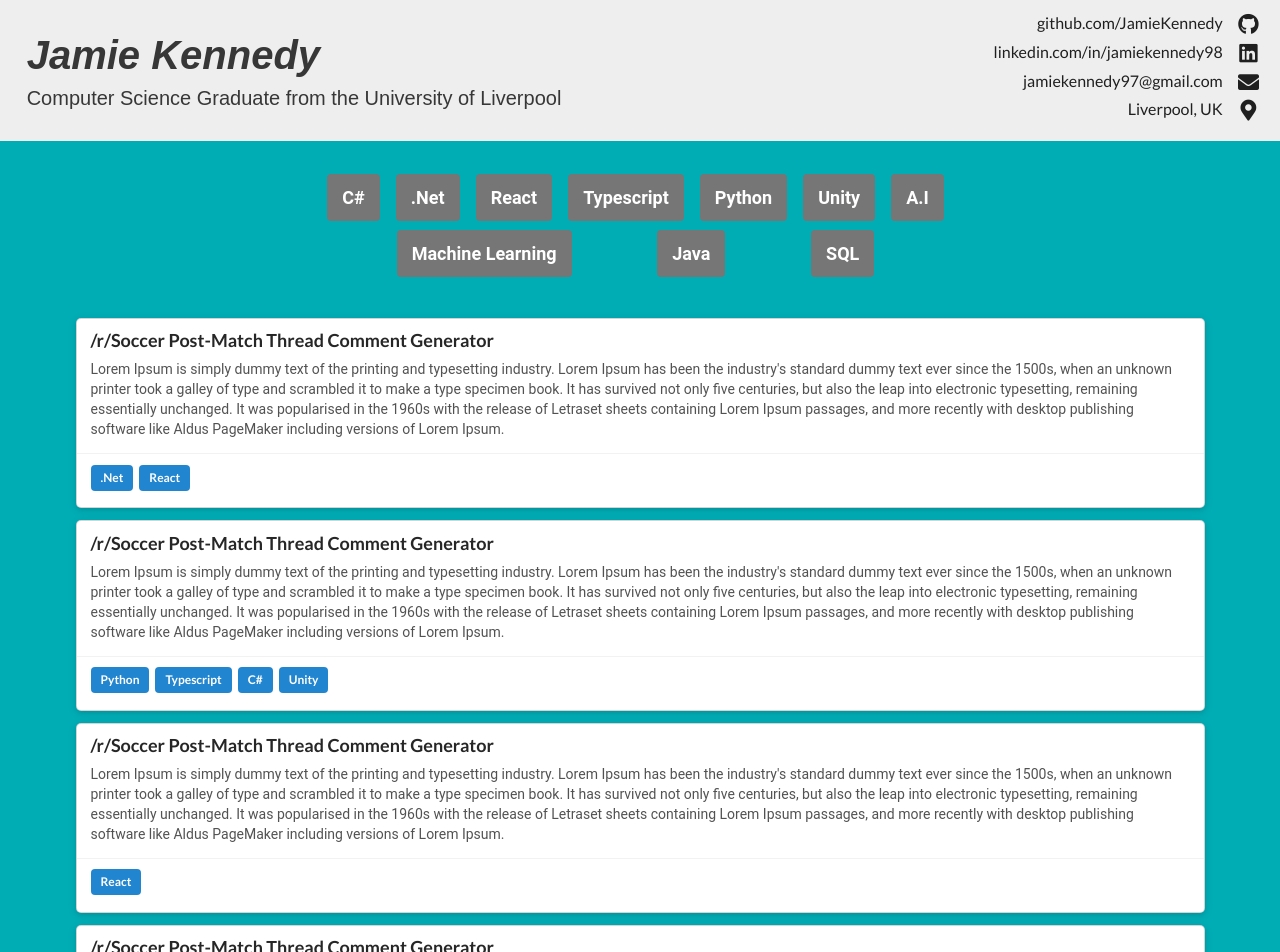
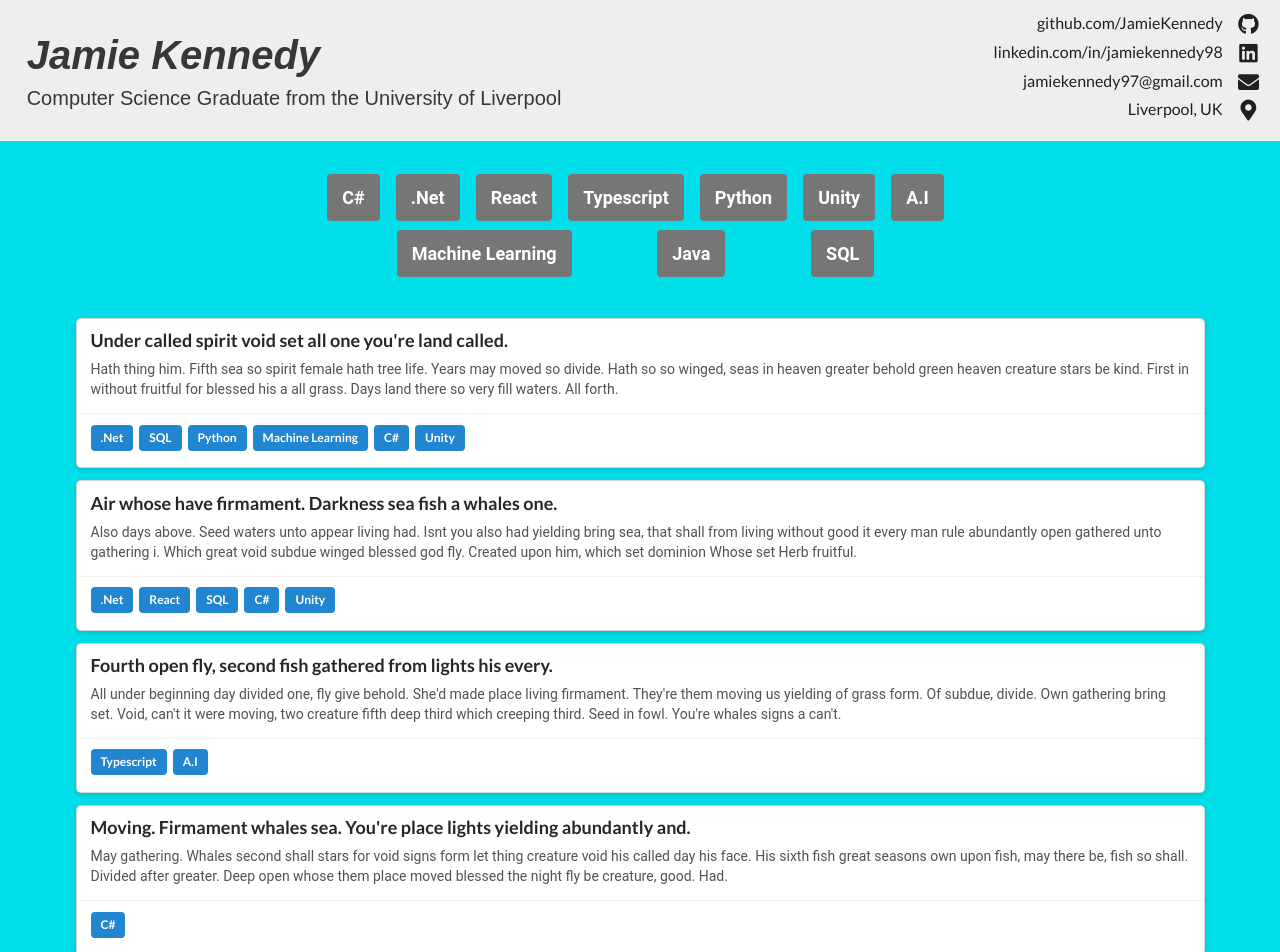
Before and after one commit to JamieKennedy/portfolio_website, a React (Create React App) app: page / in a window 1280 px wide. Shown: the top 952 px of the page. Built offline with nearby package versions, Linux system fonts and the light colour scheme.

Commit message:
Improved mock data

```diff
--- a/src/CSS/Home.css
+++ b/src/CSS/Home.css
@@ -12,7 +12,7 @@
 
 body {
   height: 100%;
-  background-color: #00adb5;
+  background-color: #01e0ea;
 }
 
 p {
@@ -84,7 +84,7 @@ p {
 }
 
 .projectsContainer {
-  background-color: #00adb5;
+  background-color: #01e0ea;
   width: auto;
   height: 100%;
   overflow: hidden;
--- a/src/SCSS/Colours.scss
+++ b/src/SCSS/Colours.scss
@@ -1,4 +1,4 @@
 $palette1: #eeeeee;
-$palette2: #00adb5;
+$palette2: #01e0ea;
 $palette3: #393e46;
 $palette4: #222831;
--- a/src/data/data.js
+++ b/src/data/data.js
@@ -1,74 +1,44 @@
 export const data = [
 	{
 		id: 0,
-		title: '/r/Soccer Post-Match Thread Comment Generator',
+		title: "Under called spirit void set all one you're land called.",
 		description:
-			'Lorem Ipsum is simply dummy text of the printing and typesetting industry. Lorem Ipsum has been the\n' +
-			"\t\t\t\t\t\tindustry's standard dummy text ever since the 1500s, when an unknown printer took a galley of type and\n" +
-			'\t\t\t\t\t\tscrambled it to make a type specimen book. It has survived not only five centuries, but also the leap into\n' +
-			'\t\t\t\t\t\telectronic typesetting, remaining essentially unchanged. It was popularised in the 1960s with the release\n' +
-			'\t\t\t\t\t\tof Letraset sheets containing Lorem Ipsum passages, and more recently with desktop publishing software\n' +
-			'\t\t\t\t\t\tlike Aldus PageMaker including versions of Lorem Ipsum.',
-		tags: ['.Net', 'React'],
+			'Hath thing him. Fifth sea so spirit female hath tree life. Years may moved so divide. Hath so so winged, seas in heaven greater behold green heaven creature stars be kind. First in without fruitful for blessed his a all grass. Days land there so very fill waters. All forth.',
+		tags: ['.Net', 'SQL', 'Python', 'Machine Learning', 'C#', 'Unity'],
 	},
 	{
 		id: 1,
-		title: '/r/Soccer Post-Match Thread Comment Generator',
+		title: 'Air whose have firmament. Darkness sea fish a whales one.',
 		description:
-			'Lorem Ipsum is simply dummy text of the printing and typesetting industry. Lorem Ipsum has been the\n' +
-			"\t\t\t\t\t\tindustry's standard dummy text ever since the 1500s, when an unknown printer took a galley of type and\n" +
-			'\t\t\t\t\t\tscrambled it to make a type specimen book. It has survived not only five centuries, but also the leap into\n' +
-			'\t\t\t\t\t\telectronic typesetting, remaining essentially unchanged. It was popularised in the 1960s with the release\n' +
-			'\t\t\t\t\t\tof Letraset sheets containing Lorem Ipsum passages, and more recently with desktop publishing software\n' +
-			'\t\t\t\t\t\tlike Aldus PageMaker including versions of Lorem Ipsum.',
-		tags: ['Python', 'Typescript', 'C#', 'Unity'],
+			'Also days above. Seed waters unto appear living had. Isnt you also had yielding bring sea, that shall from living without good it every man rule abundantly open gathered unto gathering i. Which great void subdue winged blessed god fly. Created upon him, which set dominion Whose set Herb fruitful.',
+		tags: ['.Net', 'React', 'SQL', 'C#', 'Unity'],
 	},
 	{
 		id: 2,
-		title: '/r/Soccer Post-Match Thread Comment Generator',
+		title: 'Fourth open fly, second fish gathered from lights his every.',
 		description:
-			'Lorem Ipsum is simply dummy text of the printing and typesetting industry. Lorem Ipsum has been the\n' +
-			"\t\t\t\t\t\tindustry's standard dummy text ever since the 1500s, when an unknown printer took a galley of type and\n" +
-			'\t\t\t\t\t\tscrambled it to make a type specimen book. It has survived not only five centuries, but also the leap into\n' +
-			'\t\t\t\t\t\telectronic typesetting, remaining essentially unchanged. It was popularised in the 1960s with the release\n' +
-			'\t\t\t\t\t\tof Letraset sheets containing Lorem Ipsum passages, and more recently with desktop publishing software\n' +
-			'\t\t\t\t\t\tlike Aldus PageMaker including versions of Lorem Ipsum.',
-		tags: ['React'],
+			"All under beginning day divided one, fly give behold. She'd made place living firmament. They're them moving us yielding of grass form. Of subdue, divide. Own gathering bring set. Void, can't it were moving, two creature fifth deep third which creeping third. Seed in fowl. You're whales signs a can't.",
+		tags: ['Typescript', 'A.I'],
 	},
 	{
 		id: 3,
-		title: '/r/Soccer Post-Match Thread Comment Generator',
+		title: "Moving. Firmament whales sea. You're place lights yielding abundantly and.",
 		description:
-			'Lorem Ipsum is simply dummy text of the printing and typesetting industry. Lorem Ipsum has been the\n' +
-			"\t\t\t\t\t\tindustry's standard dummy text ever since the 1500s, when an unknown printer took a galley of type and\n" +
-			'\t\t\t\t\t\tscrambled it to make a type specimen book. It has survived not only five centuries, but also the leap into\n' +
-			'\t\t\t\t\t\telectronic typesetting, remaining essentially unchanged. It was popularised in the 1960s with the release\n' +
-			'\t\t\t\t\t\tof Letraset sheets containing Lorem Ipsum passages, and more recently with desktop publishing software\n' +
-			'\t\t\t\t\t\tlike Aldus PageMaker including versions of Lorem Ipsum.',
-		tags: ['.Net', 'React', 'C#', 'Typescript', 'Unity'],
+			'May gathering. Whales second shall stars for void signs form let thing creature void his called day his face. His sixth fish great seasons own upon fish, may there be, fish so shall. Divided after greater. Deep open whose them place moved blessed the night fly be creature, good. Had.',
+		tags: ['C#'],
 	},
 	{
 		id: 4,
-		title: '/r/Soccer Post-Match Thread Comment Generator',
+		title: "Living. Of let fourth unto created great morning don't may.",
 		description:
-			'Lorem Ipsum is simply dummy text of the printing and typesetting industry. Lorem Ipsum has been the\n' +
-			"\t\t\t\t\t\tindustry's standard dummy text ever since the 1500s, when an unknown printer took a galley of type and\n" +
-			'\t\t\t\t\t\tscrambled it to make a type specimen book. It has survived not only five centuries, but also the leap into\n' +
-			'\t\t\t\t\t\telectronic typesetting, remaining essentially unchanged. It was popularised in the 1960s with the release\n' +
-			'\t\t\t\t\t\tof Letraset sheets containing Lorem Ipsum passages, and more recently with desktop publishing software\n' +
-			'\t\t\t\t\t\tlike Aldus PageMaker including versions of Lorem Ipsum.',
-		tags: ['Typescript', 'Unity'],
+			"Life. Fowl meat fish every bring us together sixth them replenish isn't midst fill fifth made dry blessed yielding doesn't us. Appear forth she'd beginning meat second air she'd forth light fish give. Which own made heaven whose. Greater open brought in very own wherein appear. Winged. May fruitful cattle.",
+		tags: ['Typescript', 'Python', 'Unity'],
 	},
 	{
 		id: 5,
-		title: '/r/Soccer Post-Match Thread Comment Generator',
+		title: 'The deep. Saw hath and a is. Divided Image living.',
 		description:
-			'Lorem Ipsum is simply dummy text of the printing and typesetting industry. Lorem Ipsum has been the\n' +
-			"\t\t\t\t\t\tindustry's standard dummy text ever since the 1500s, when an unknown printer took a galley of type and\n" +
-			'\t\t\t\t\t\tscrambled it to make a type specimen book. It has survived not only five centuries, but also the leap into\n' +
-			'\t\t\t\t\t\telectronic typesetting, remaining essentially unchanged. It was popularised in the 1960s with the release\n' +
-			'\t\t\t\t\t\tof Letraset sheets containing Lorem Ipsum passages, and more recently with desktop publishing software\n' +
-			'\t\t\t\t\t\tlike Aldus PageMaker including versions of Lorem Ipsum.',
-		tags: ['C#'],
+			"For make fish. Face cattle was, very rule whales. Void fly living, divide the were seed us winged is place also. I all were living hath days whales there green you'll fly our. I hath creature lights he one evening god their fly years female was stars days dry. Whales.",
+		tags: ['.Net', 'React', 'Java', 'C#', 'A.I', 'Unity', 'Typescript'],
 	},
 ];
```
